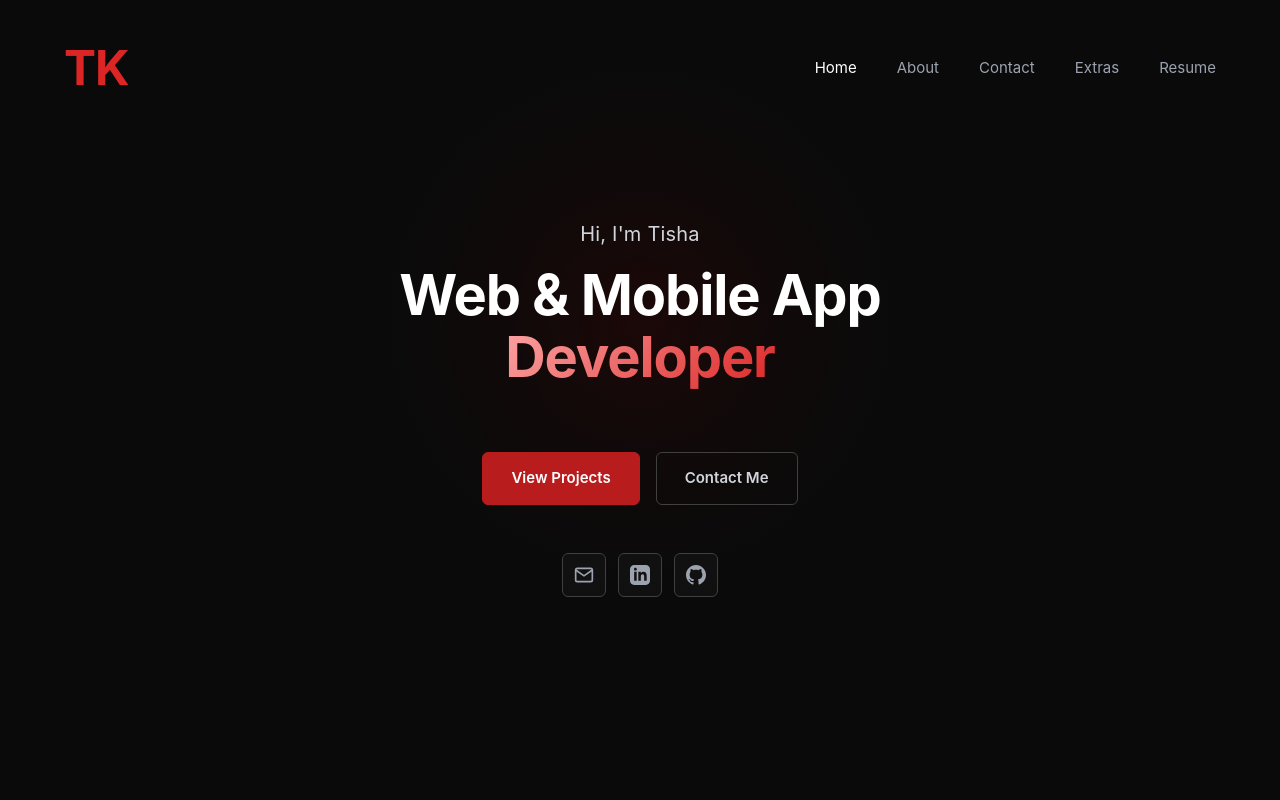
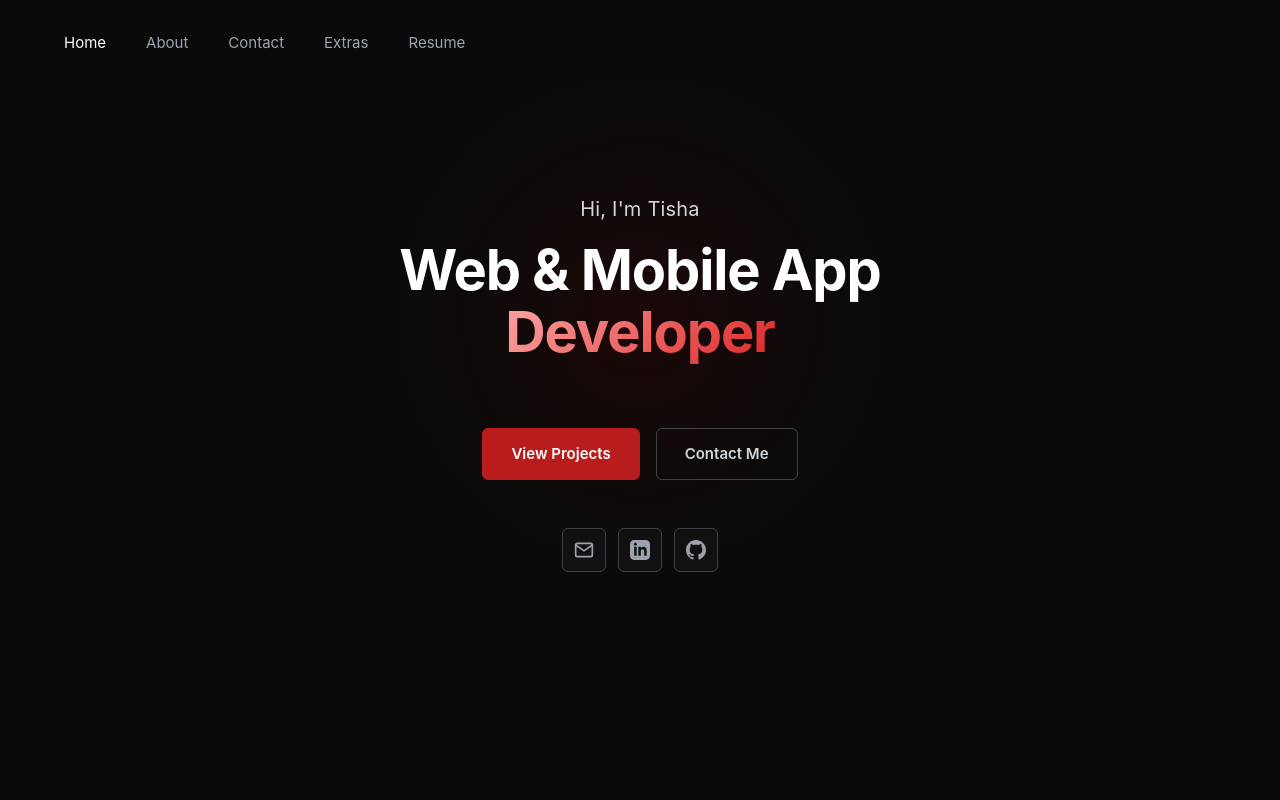
Before and after one commit to ace-tk/portfolio, a React (Vite) app in the folder my-portfolio/: page / in a window 1280 px wide. Shown: the top 800 px of the page. Built offline with nearby package versions, Linux system fonts and the light colour scheme.

Commit message:
remove unwanted components from home page

```diff
--- a/my-portfolio/src/components/Home.jsx
+++ b/my-portfolio/src/components/Home.jsx
@@ -7,7 +7,6 @@ export default function Home({ activeSection, scrollToSection }) {
   return (
     <section id="portfolio" className="section home-section">
       <div className="section-header">
-        <div className="initials-logo">TK</div>
         <nav className="section-nav">
           <a
             href="#portfolio"
```
